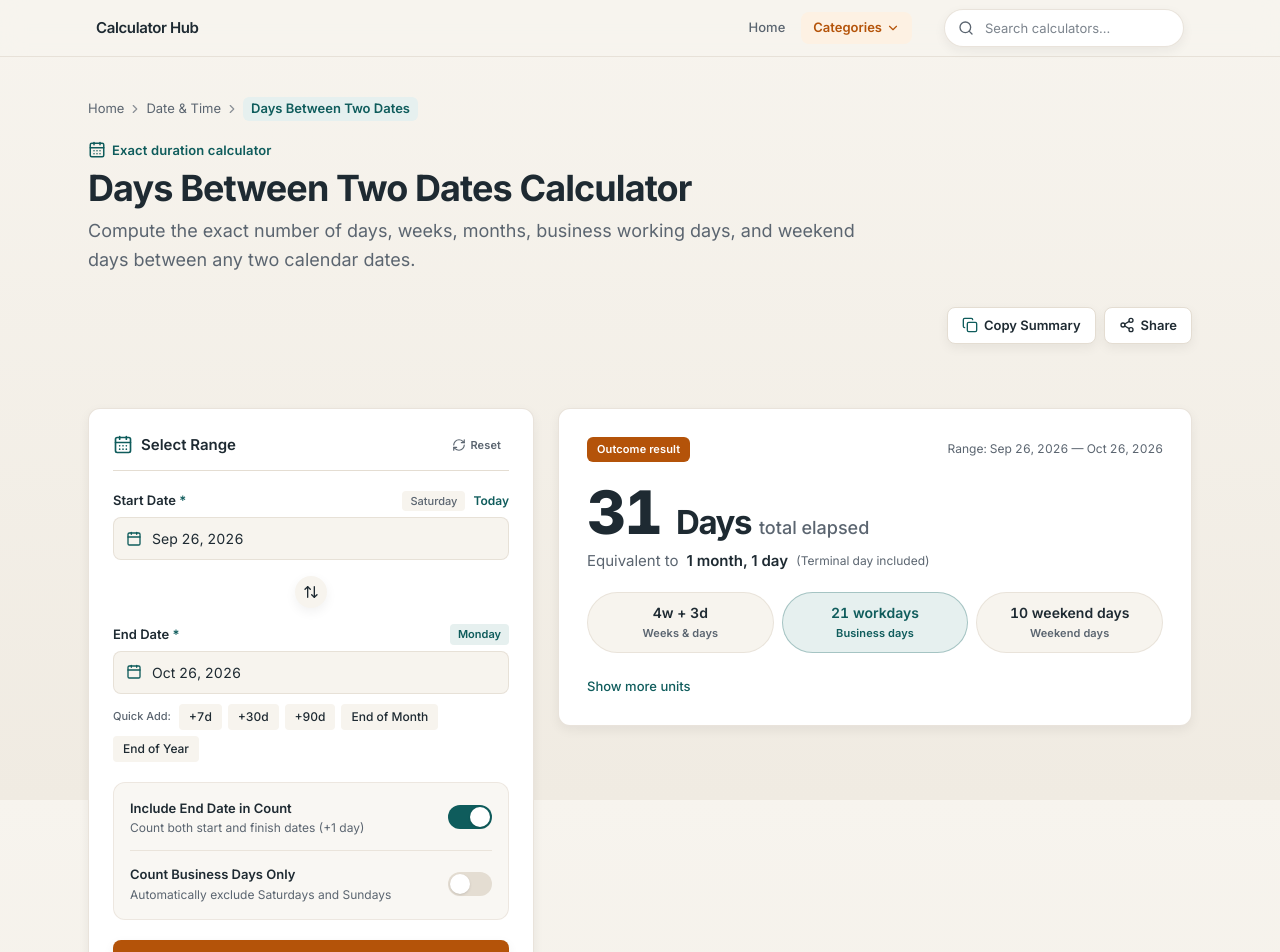
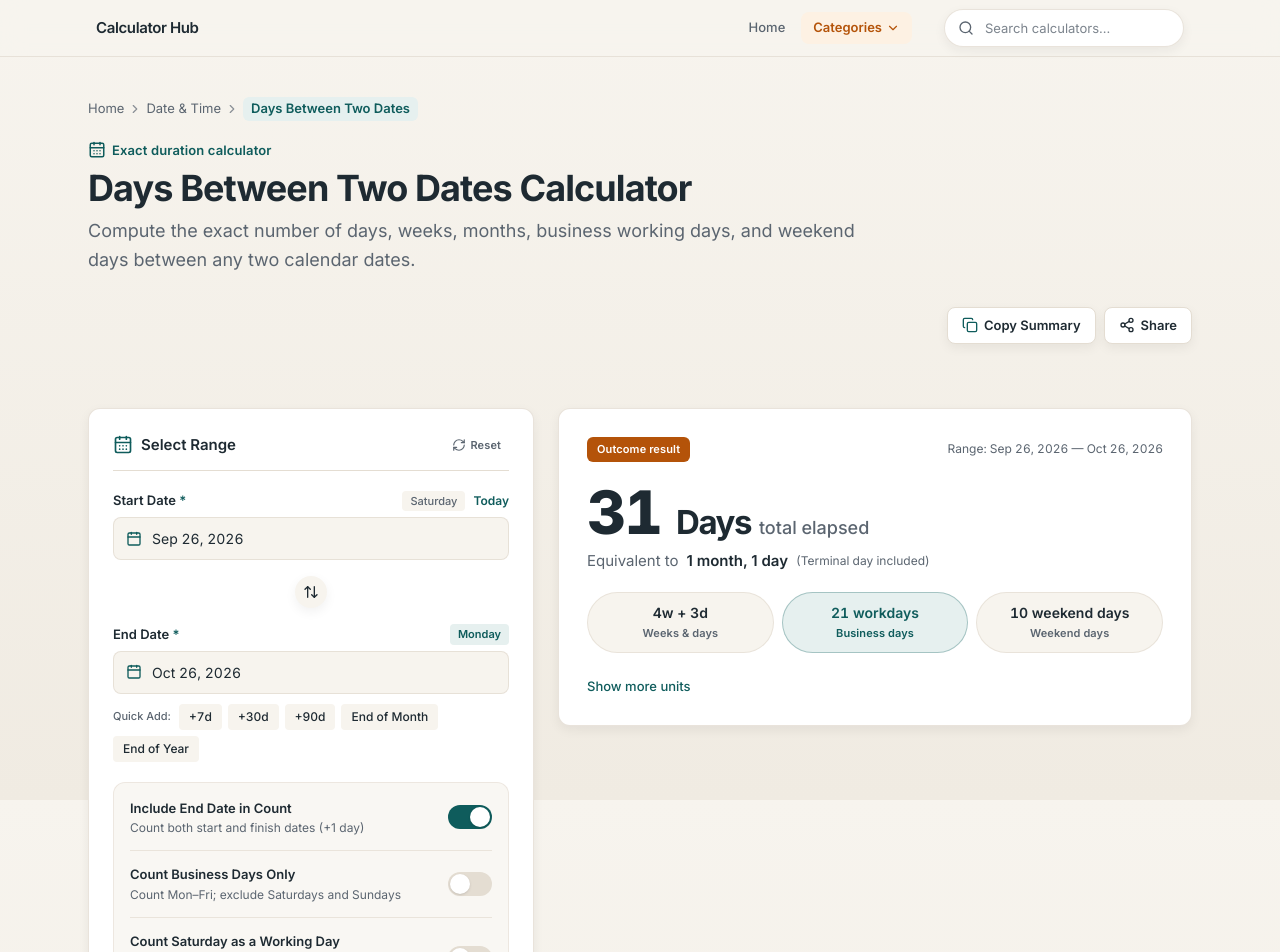
Before and after one commit to Ahmii1122/calculator, a Next.js app: page /date-time/days-between-dates in a window 1280 px wide. Shown: the top 952 px of the page. Built offline with nearby package versions, Linux system fonts and the light colour scheme; no server answers.

Commit message:
Add support for treating Saturday as a business day in DaysBetweenDatesCalculator

```diff
--- a/src/components/calculators/DaysBetweenDatesCalculator.tsx
+++ b/src/components/calculators/DaysBetweenDatesCalculator.tsx
@@ -163,6 +163,7 @@ export function DaysBetweenDatesCalculator() {
   const [endDate, setEndDate] = useState<string | null>(null);
   const [includeEndDate, setIncludeEndDate] = useState(true);
   const [businessDaysOnly, setBusinessDaysOnly] = useState(false);
+  const [saturdayAsBusinessDay, setSaturdayAsBusinessDay] = useState(false);
   const [copyState, setCopyState] = useState<"idle" | "copied">("idle");
   const [shareState, setShareState] = useState<"idle" | "copied">("idle");
   const [showAltUnits, setShowAltUnits] = useState(false);
@@ -177,8 +178,12 @@ export function DaysBetweenDatesCalculator() {
   );
 
   const result = useMemo(
-    () => calculateDateSpan(effectiveStart, effectiveEnd, includeEndDate),
-    [effectiveStart, effectiveEnd, includeEndDate],
+    () =>
+      calculateDateSpan(effectiveStart, effectiveEnd, {
+        includeEndDate,
+        saturdayAsBusinessDay,
+      }),
+    [effectiveStart, effectiveEnd, includeEndDate, saturdayAsBusinessDay],
   );
 
   const startBadge = dayOfWeekLabel(effectiveStart);
@@ -217,6 +222,7 @@ export function DaysBetweenDatesCalculator() {
     setEndDate(defaultEnd(fresh));
     setIncludeEndDate(true);
     setBusinessDaysOnly(false);
+    setSaturdayAsBusinessDay(false);
   }
 
   function handlePreset(preset: Preset) {
@@ -417,7 +423,19 @@ export function DaysBetweenDatesCalculator() {
                 checked={businessDaysOnly}
                 onChange={setBusinessDaysOnly}
                 title="Count Business Days Only"
-                description="Automatically exclude Saturdays and Sundays"
+                description={
+                  saturdayAsBusinessDay
+                    ? "Count Mon–Sat; exclude Sundays only"
+                    : "Count Mon–Fri; exclude Saturdays and Sundays"
+                }
+              />
+              <div className="h-px bg-border/70" />
+              <ToggleSwitch
+                id="toggle-saturday-working"
+                checked={saturdayAsBusinessDay}
+                onChange={setSaturdayAsBusinessDay}
+                title="Count Saturday as a Working Day"
+                description="Treat Saturday as a business day (6-day work week)"
               />
             </div>
 
@@ -509,7 +527,11 @@ export function DaysBetweenDatesCalculator() {
                   </div>
                   <div
                     className={`flex w-full flex-col items-center justify-center rounded-full border px-4 py-2.5 text-center ${dateTheme.borderSoft} ${dateTheme.soft}`}
-                    title="Monday through Friday"
+                    title={
+                      saturdayAsBusinessDay
+                        ? "Monday through Saturday"
+                        : "Monday through Friday"
+                    }
                   >
                     <span
                       className={`text-sm font-semibold tabular-nums ${dateTheme.text}`}
@@ -522,13 +544,17 @@ export function DaysBetweenDatesCalculator() {
                   </div>
                   <div
                     className="flex w-full flex-col items-center justify-center rounded-full border border-border/70 bg-background px-4 py-2.5 text-center"
-                    title="Saturdays and Sundays"
+                    title={
+                      saturdayAsBusinessDay
+                        ? "Sundays only"
+                        : "Saturdays and Sundays"
+                    }
                   >
                     <span className="text-sm font-semibold tabular-nums text-foreground">
                       {result.weekendDays.toLocaleString()} weekend days
                     </span>
                     <span className="ui-label mt-0.5 text-[11px] text-muted">
-                      Weekend days
+                      {saturdayAsBusinessDay ? "Sundays" : "Weekend days"}
                     </span>
                   </div>
                 </div>
```
